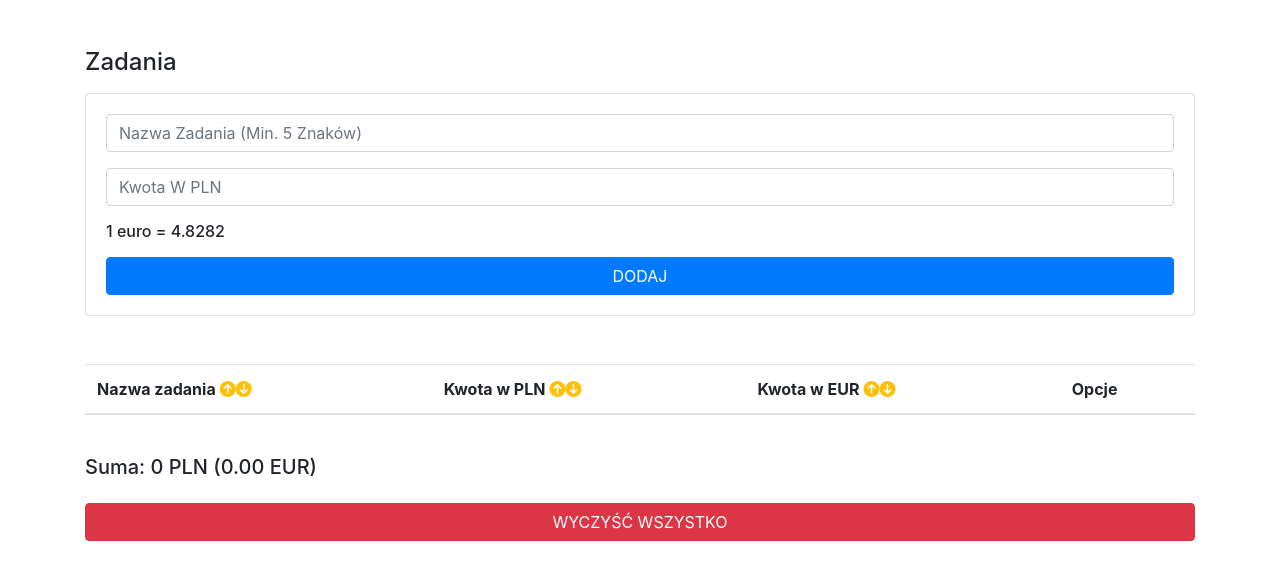
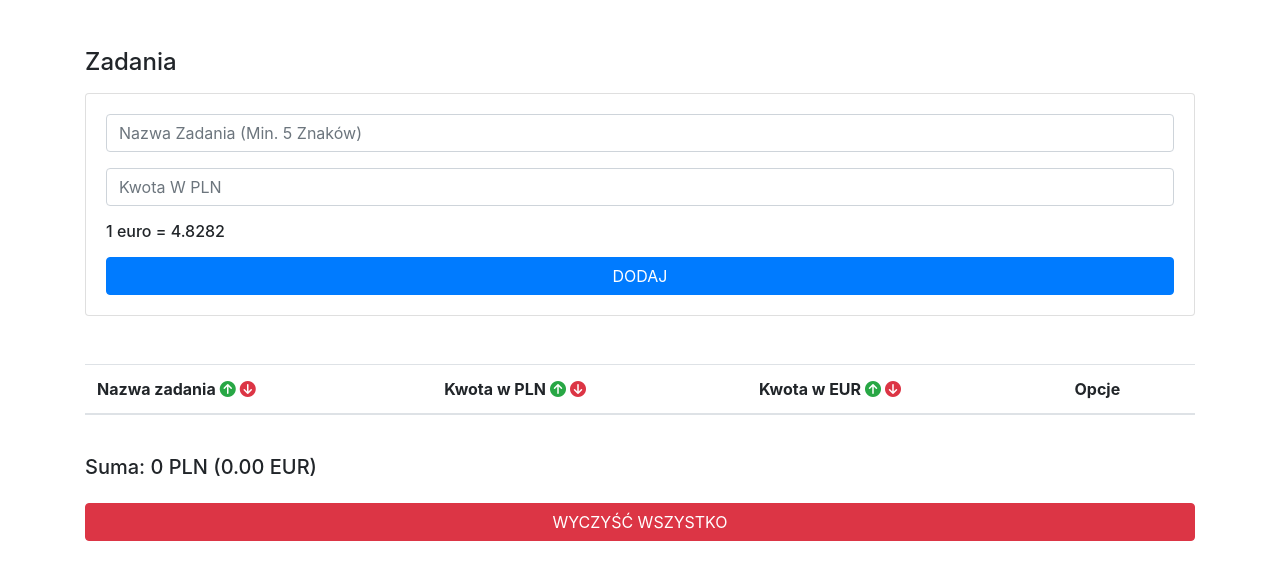
Before and after one commit to snaav/job-project-junior, a React (Create React App) app: page / in a window 1280 px wide. Shown: the top 580 px of the page. Built offline with nearby package versions, Linux system fonts and the light colour scheme.

Commit message:
goodnight

```diff
--- a/src/components/TodoList.js
+++ b/src/components/TodoList.js
@@ -20,28 +20,28 @@ export default class TodoList extends Component {
             <tr>
               <th scope="col">
                 Nazwa zadania
-                <span className="ml-1 text-warning" onClick={sortAscName}>
+                <span className="mx-1 text-success" onClick={sortAscName}>
                   <i className="fas fa-arrow-circle-up"></i>
                 </span>
-                <span className="mx-0 text-warning" onClick={sortDescName}>
+                <span className="mx-0 text-danger" onClick={sortDescName}>
                   <i className="fas fa-arrow-circle-down"></i>
                 </span>
               </th>
               <th scope="col">
                 Kwota w PLN
-                <span className="ml-1 text-warning" onClick={sortAsc}>
+                <span className="mx-1 text-success" onClick={sortAsc}>
                   <i className="fas fa-arrow-circle-up"></i>
                 </span>
-                <span className="mx-0 text-warning" onClick={sortDesc}>
+                <span className="mx-0 text-danger" onClick={sortDesc}>
                   <i className="fas fa-arrow-circle-down"></i>
                 </span>
               </th>
               <th scope="col">
                 Kwota w EUR
-                <span className="ml-1 text-warning" onClick={sortAsc}>
+                <span className="mx-1 text-success" onClick={sortAsc}>
                   <i className="fas fa-arrow-circle-up"></i>
                 </span>
-                <span className="mx-0 text-warning" onClick={sortDesc}>
+                <span className="mx-0 text-danger" onClick={sortDesc}>
                   <i className="fas fa-arrow-circle-down"></i>
                 </span>
               </th>
```
